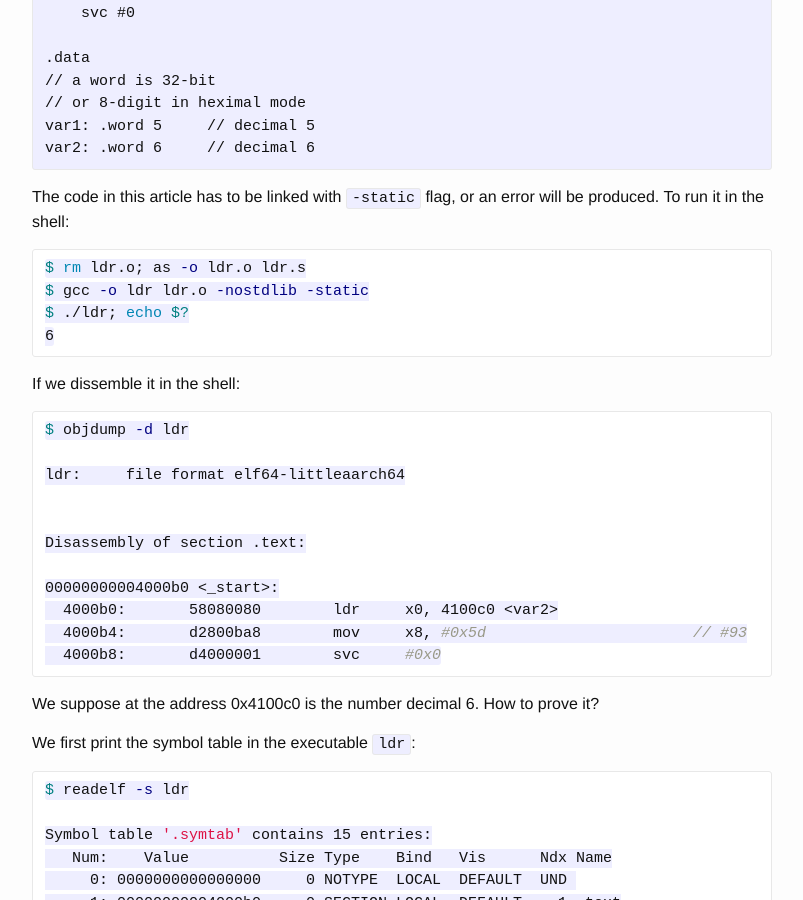
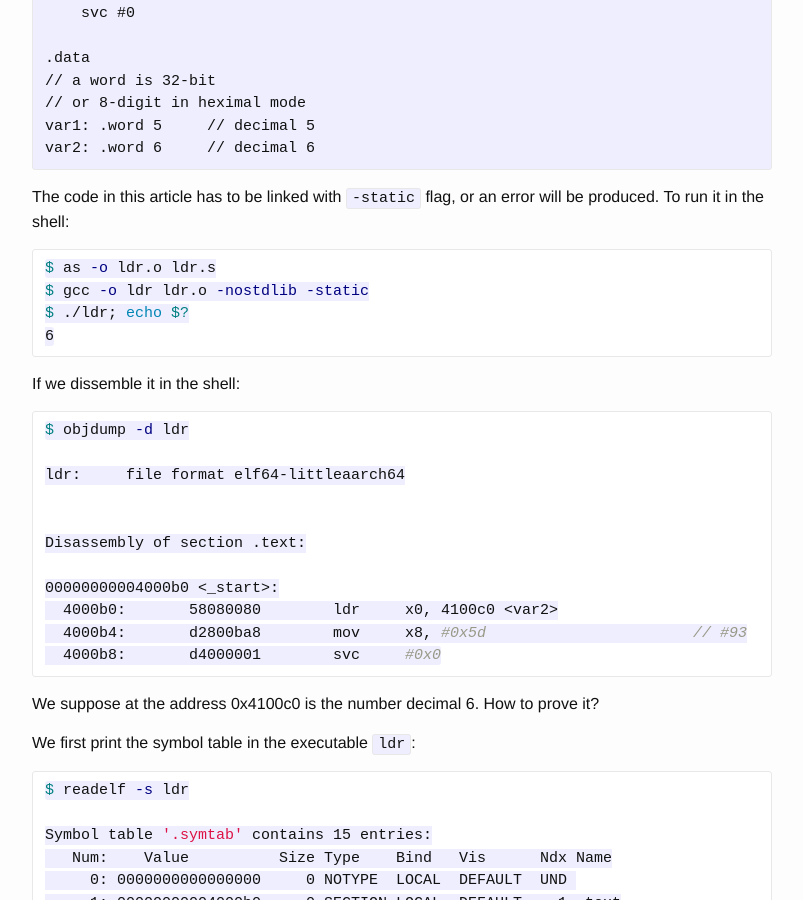
Before and after one commit to jli05/jli05.github.io, a Jekyll site: the page built from _posts/2025-07-14-arm64-ldr-and-str.md, in a window 1280 px wide and 900 px high, scrolled down 830 px. Shown: the whole window, without its empty margins (238-1041 px from the left). Built offline with Jekyll 4.4.1, drawn with Linux system fonts in a browser that asks for light colours.

Commit message:
delete rm commands

````diff
--- a/_posts/2025-07-14-arm64-ldr-and-str.md
+++ b/_posts/2025-07-14-arm64-ldr-and-str.md
@@ -36,7 +36,7 @@
 The code in this article has to be linked with `-static` flag, or an error will be produced. To run it in the shell:
 
 ```sh
-$ rm ldr.o; as -o ldr.o ldr.s
+$ as -o ldr.o ldr.s
 $ gcc -o ldr ldr.o -nostdlib -static
 $ ./ldr; echo $?
 6
@@ -131,7 +131,7 @@
 It would still return decimal number 6:
 
 ```sh
-$ rm ldr.o; as -o ldr.o ldr.s
+$ as -o ldr.o ldr.s
 $ gcc -o ldr ldr.o -nostdlib -static
 $ ./ldr; echo $?
 6
@@ -199,7 +199,7 @@
 To run it,
 
 ```sh
-$ rm str.o; as -o str.o str.s
+$ as -o str.o str.s
 $ gcc -o str str.o -nostdlib -static
 $ ./str; echo $?
 5
````
